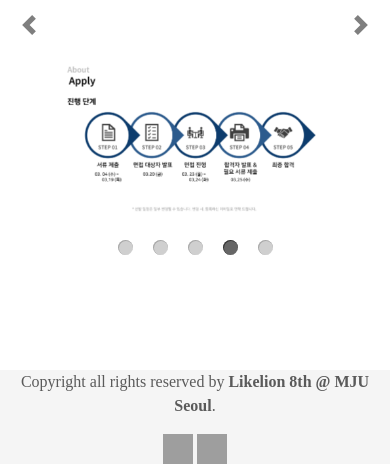
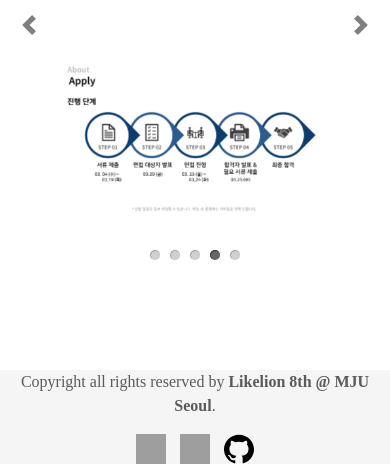
Before and after one commit to likelionmju/likelion-mju.com, a Django app: page /home in a window 390 px wide. Shown: the part 399-863 px from the top of the page. Run offline with Django 3.2, Linux system fonts and the light colour scheme; some libraries are stand-ins or nearby versions; grey boxes are pictures that could not be loaded.

Commit message:
Edit Footer

```diff
--- a/page/static/page/css/home.css
+++ b/page/static/page/css/home.css
@@ -24,6 +24,8 @@ footer{
 footer img {
     width: 30px;
     height: 30px;
+    margin-left:5px;
+    margin-right:5px;
 }
 
 
@@ -166,4 +168,23 @@ body {
     width:100%;
     font-size: 1em;
   }
+
+  .carousel-indicators li {
+    display: inline-block;
+    width: 10px;
+    height: 10px;
+    margin: 5px;
+    text-indent: 0;
+    cursor: pointer;
+    border: none;
+    border-radius: 50%;
+    background-color: #a0a0a0;
+    box-shadow: inset 0.5px 0.5px 0.5px 0.5px rgba(0,0,0,0.5);
+  }
+  .carousel-indicators .active {
+    width: 10px;
+    height: 10px;
+    margin: 5px;
+    background-color: #666666;
+  }
 }
--- a/page/templates/home.html
+++ b/page/templates/home.html
@@ -115,6 +115,8 @@
             src="https://image.flaticon.com/icons/svg/174/174855.svg" alt="instagram"></a>
         <a href="https://www.facebook.com/likelionMJU/" target="_blank"><img
             src="https://image.flaticon.com/icons/svg/124/124010.svg" alt="facebook"></a>
+        <a href="https://www.github.com/likelionMJU" target="_blank"><img
+            src="{% static 'page/images/github.svg' %}" alt=""></a>
       </div>
   </footer>
   <script src="{% static 'page/js/home.js' %}" type="text/javascript"></script>
```
Also changed, not shown: page/static/page/images/github.svg (added).
